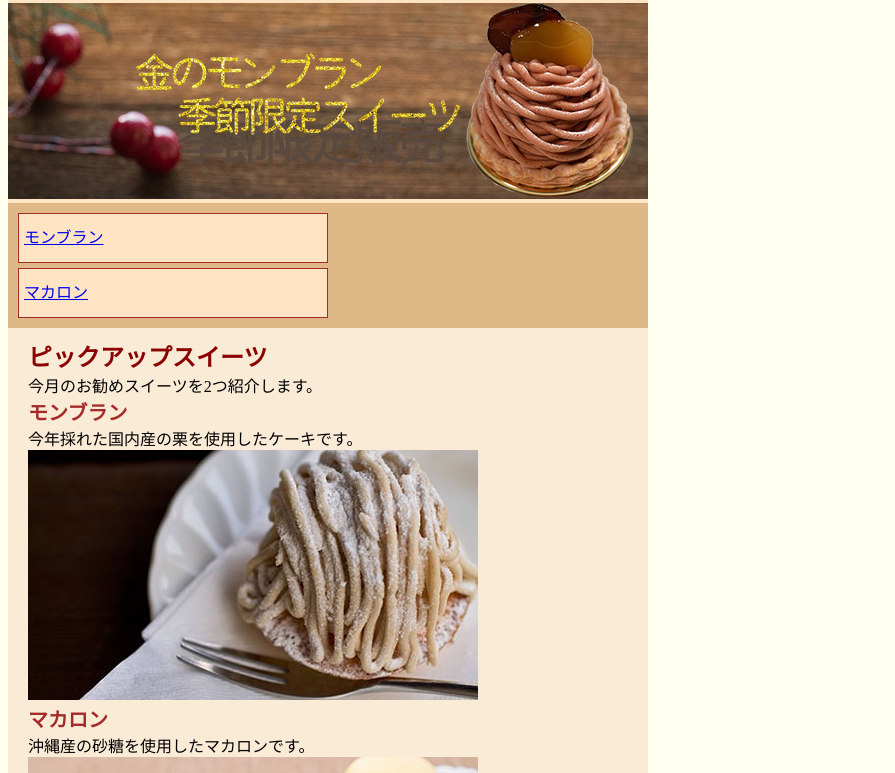
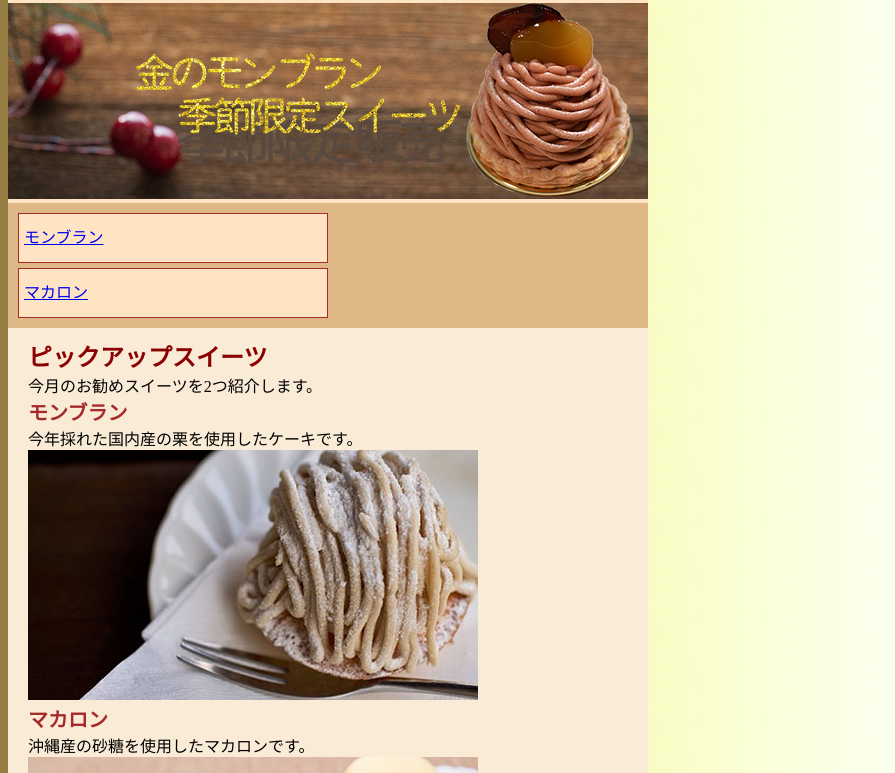
Before and after one commit to 202408kohira/webdesign, a plain HTML site: page sample33.html in a window 1280 px wide. Shown: the part 75-848 px from the top of the page, without its empty margins (0-895 px from the left). Drawn offline with Linux system fonts and the light colour scheme.

Commit message:
Update sample33.html

```diff
--- a/sample33.html
+++ b/sample33.html
@@ -8,7 +8,7 @@
           body{
                font-size:16px;
                background-color:ivory;
-               background-image:url(imades/gold_back.jpg);
+               background-image:url(images/gold_back.jpg);
                background-repeat:repeat-y;
           }
           /* リセット CSS */
```
